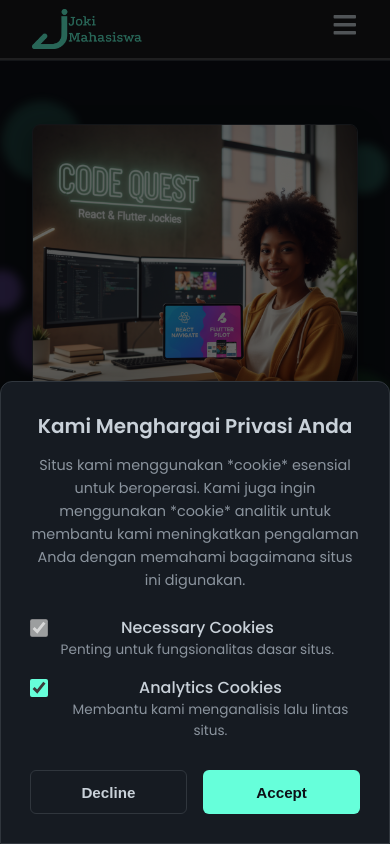
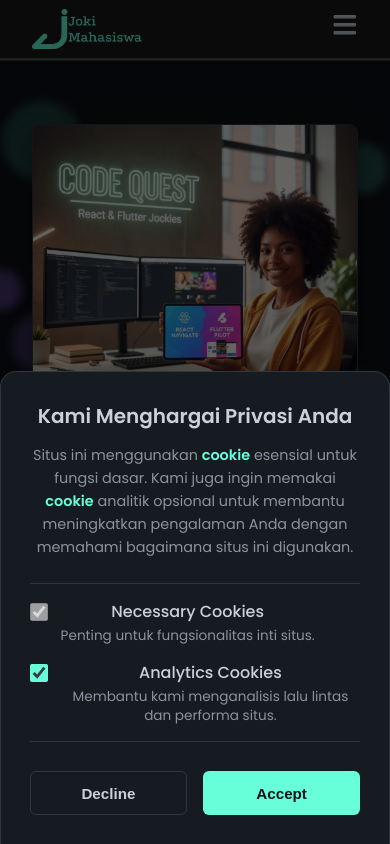
Before and after one commit to joseparhusip/jasa-joki-website, a React (Vite) app: page / in a window 390 px wide. Shown: the top 844 px of the page. Built offline with nearby package versions, Linux system fonts and the light colour scheme.

Commit message:
first commit

```diff
--- a/src/components/Footer.jsx
+++ b/src/components/Footer.jsx
@@ -7,43 +7,42 @@ function Footer() {
   const [isFabOpen, setIsFabOpen] = useState(false);
 
   // =================================================================
-  // ===== LOGIKA BARU COOKIE DENGAN PERILAKU REFRESH DIMULAI SINI =====
+  // ===== LOGIKA COOKIE YANG TELAH DISEMPURNAKAN =====================
   // =================================================================
 
-  // State untuk menampilkan pop-up jika belum ada persetujuan permanen
   const [showCookiePopup, setShowCookiePopup] = useState(false);
-  // State untuk menutup pop-up sementara (akan reset saat refresh)
-  const [isDismissed, setIsDismissed] = useState(false);
-  // State untuk menyimpan pilihan cookie analytics
   const [analyticsConsent, setAnalyticsConsent] = useState(true);
 
-  // useEffect untuk memeriksa localStorage saat komponen pertama kali dimuat
+  // Periksa status persetujuan cookie saat komponen dimuat
   useEffect(() => {
-    const permanentConsent = localStorage.getItem('cookieConsent');
-
-    // Hanya tampilkan popup jika persetujuan permanen BELUM diberikan
-    if (!permanentConsent) {
+    const consentGiven = localStorage.getItem('cookieConsent');
+    // Hanya tampilkan pop-up jika belum ada persetujuan sama sekali
+    if (!consentGiven) {
       setShowCookiePopup(true);
     }
-  }, []); // Array kosong berarti efek ini hanya berjalan sekali saat mount
+  }, []);
 
-  // Fungsi saat pengguna MENERIMA cookies
+  // Fungsi saat pengguna MENERIMA pilihan cookie
   const handleAcceptCookies = () => {
-    // Simpan persetujuan secara permanen di localStorage
+    // Simpan persetujuan secara permanen
     localStorage.setItem('cookieConsent', 'true');
-    localStorage.setItem('analyticsConsent', analyticsConsent);
-    // Tutup pop-up
-    setIsDismissed(true);
+    localStorage.setItem('analyticsConsent', analyticsConsent.toString());
+    // Sembunyikan pop-up
+    setShowCookiePopup(false);
   };
 
-  // Fungsi saat pengguna MENOLAK cookies
+  // Fungsi saat pengguna MENOLAK cookie opsional
   const handleDeclineCookies = () => {
-    // Hanya tutup pop-up untuk sementara (state akan hilang saat refresh)
-    setIsDismissed(true);
+    // Tetap simpan status persetujuan agar pop-up tidak muncul lagi,
+    // namun nonaktifkan cookie analitik.
+    localStorage.setItem('cookieConsent', 'true');
+    localStorage.setItem('analyticsConsent', 'false');
+    // Sembunyikan pop-up
+    setShowCookiePopup(false);
   };
 
   // ===========================================
-  // ===== LOGIKA BARU UNTUK COOKIE SELESAI =====
+  // ===== AKHIR DARI LOGIKA COOKIE BARU ========
   // ===========================================
 
   const handleShare = async () => {
@@ -55,7 +54,8 @@ function Footer() {
       });
     } catch (error) {
       console.error('Error sharing:', error);
-      alert('Sharing is not supported on this browser.');
+      // Fallback untuk browser yang tidak mendukung Web Share API
+      alert('Fitur berbagi tidak didukung di browser ini. Anda bisa menyalin URL secara manual.');
     }
   };
 
@@ -105,22 +105,21 @@ function Footer() {
       </div>
 
       {/* ================================================= */}
-      {/* ===== KODE COOKIE POP-UP DENGAN LOGIKA BARU ===== */}
+      {/* ===== KODE COOKIE POP-UP YANG DISEMPURNAKAN ===== */}
       {/* ================================================= */}
-      {/* Tampilkan jika showCookiePopup true DAN belum ditutup sementara (isDismissed false) */}
-      {showCookiePopup && !isDismissed && (
+      {showCookiePopup && (
         <div className="cookie-overlay">
           <div className="cookie-popup">
             <h3>Kami Menghargai Privasi Anda</h3>
             <p className="cookie-text">
-              Situs kami menggunakan *cookie* esensial untuk beroperasi. Kami juga ingin menggunakan *cookie* analitik untuk membantu kami meningkatkan pengalaman Anda dengan memahami bagaimana situs ini digunakan.
+              Situs ini menggunakan <strong>cookie</strong> esensial untuk fungsi dasar. Kami juga ingin memakai <strong>cookie</strong> analitik opsional untuk membantu meningkatkan pengalaman Anda dengan memahami bagaimana situs ini digunakan.
             </p>
             <div className="cookie-options">
               <div className="cookie-option">
                 <input type="checkbox" id="necessary" checked disabled />
                 <label htmlFor="necessary">
                   <strong>Necessary Cookies</strong>
-                  <small>Penting untuk fungsionalitas dasar situs.</small>
+                  <small>Penting untuk fungsionalitas inti situs.</small>
                 </label>
               </div>
               <div className="cookie-option">
@@ -132,7 +131,7 @@ function Footer() {
                 />
                 <label htmlFor="analytics">
                   <strong>Analytics Cookies</strong>
-                  <small>Membantu kami menganalisis lalu lintas situs.</small>
+                  <small>Membantu kami menganalisis lalu lintas dan performa situs.</small>
                 </label>
               </div>
             </div>
@@ -148,7 +147,7 @@ function Footer() {
         </div>
       )}
       {/* ======================================= */}
-      {/* ===== KODE COOKIE POP-UP SELESAI ===== */}
+      {/* ===== AKHIR DARI KODE COOKIE POP-UP ===== */}
       {/* ======================================= */}
     </>
   );
--- a/src/styles/NavbarFooter.css
+++ b/src/styles/NavbarFooter.css
@@ -174,6 +174,7 @@
   flex-direction: column;
   align-items: center;
   gap: 1.5rem;
+  text-align: center;
 }
 
 .footer-socials {
@@ -204,7 +205,6 @@
 .footer-copyright {
   margin: 0;
   font-size: 0.9rem;
-  text-align: center;
 }
 
 /* =================================================== */
@@ -299,7 +299,7 @@
 }
 
 /* ======================================================== */
-/* ===== STYLING UNTUK COOKIE POP-UP (PROFESIONAL) ===== */
+/* ===== STYLING COOKIE POP-UP (DISEMPURNAKAN) ===== */
 /* ======================================================== */
 
 @keyframes fadeIn {
@@ -352,11 +352,19 @@
   color: var(--subtitle-color);
 }
 
+.cookie-popup .cookie-text strong {
+  font-weight: 600;
+  color: var(--accent-cyan);
+}
+
 .cookie-options {
   display: flex;
   flex-direction: column;
   gap: 1rem;
   margin-bottom: 1.8rem;
+  padding: 1rem 0;
+  border-top: 1px solid var(--border-color);
+  border-bottom: 1px solid var(--border-color);
 }
 
 .cookie-option {
@@ -381,22 +389,26 @@
   display: flex;
   flex-direction: column;
   cursor: pointer;
+  user-select: none;
 }
 
 .cookie-option label strong {
   color: var(--text-color);
   font-weight: 500;
+  margin-bottom: 2px;
 }
 
 .cookie-option label small {
   color: var(--subtitle-color);
   font-size: 0.85rem;
+  line-height: 1.4;
 }
 
 .cookie-buttons {
   display: grid;
   grid-template-columns: 1fr 1fr;
   gap: 1rem;
+  margin-top: 1.8rem;
 }
 
 .cookie-button {
@@ -429,12 +441,13 @@
 @media (max-width: 480px) {
   .cookie-overlay {
     padding: 0;
-    align-items: stretch; /* Penuhkan di mobile */
+    align-items: flex-end;
   }
 
   .cookie-popup {
     max-width: 100%;
-    margin: auto 0 0 0; /* Menempel di bawah */
-    border-radius: 12px 12px 0 0;
+    margin: 0;
+    border-radius: 16px 16px 0 0;
+    border-bottom: none;
   }
 }
```
